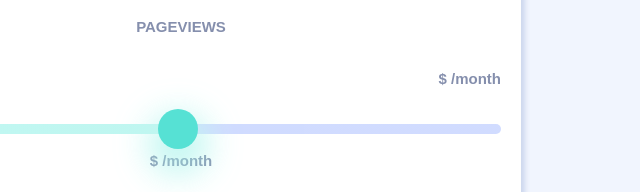
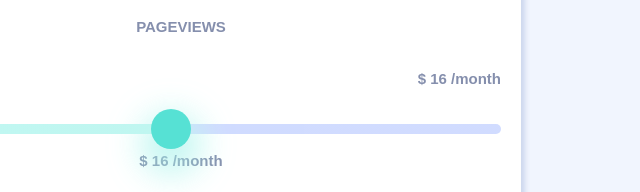
Before and after one commit to avilarino/html-css-challenge-3, a plain HTML site: page index.html in a window 1280 px wide. Shown: the part 242-434 px from the top of the page, 459-1099 px from the left. Drawn offline with Linux system fonts and the light colour scheme.

Commit message:
modifed-index

```diff
--- a/index.html
+++ b/index.html
@@ -25,12 +25,12 @@
             <h4 >PAGEVIEWS</h4>
             <div class="second-container-titles-desktop">
               <h3>PAGEVIEWS</h3>
-              <p>$ /month</p>
+              <p>$ <span class="range-value"></span> /month</p>
             </div>
             <div class="slidecontainer">
-              <input type="range" min="1" max="100" value="50" class="slider" id="myRange">
+              <input type="range" min="1" step="1" value="16" class="slider" id="range" oninput="updateRangeValue(this.value)" onchange="updateRangeValue(this.value)">
             </div>
-            <p class="text-grey-bold-mobile">$ /month</p>
+            <p class="text-grey-bold-mobile">$ <span class="range-value"></span> /month</p>
             <div class="second-container-discount">
               <p>Monthly Billing</p>
               <label class="switch">
@@ -54,6 +54,30 @@
         </div>
     </div>
   </body>
+  <script>
+    const INITIAL_VALUE = 16;
+    const MAX_VALUE = 32;
+    const MIN_VALUE = 1;
+    const range = document.getElementById("range");
+
+    document.onreadystatechange = () => {
+      if (document.readyState === 'complete') {
+        range.max = MAX_VALUE;
+        range.min = MIN_VALUE;
+        updateRangeValue(INITIAL_VALUE)
+      }
+    };
+
+    const updateRangeValue = (value) => {
+      const rangeValues = document.getElementsByClassName("range-value");
+
+      range.value = value;
+      range.style.background = `linear-gradient( to right, hsl(174, 77%, 80%) ${value / MAX_VALUE * 100}%, hsl(226, 100%, 87%) ${value / MAX_VALUE * 100}%)`
+      Array.from(rangeValues).forEach((element) => {
+        element.innerHTML = value;
+      });
+    }
+  </script>
   </html>
 
 
```
